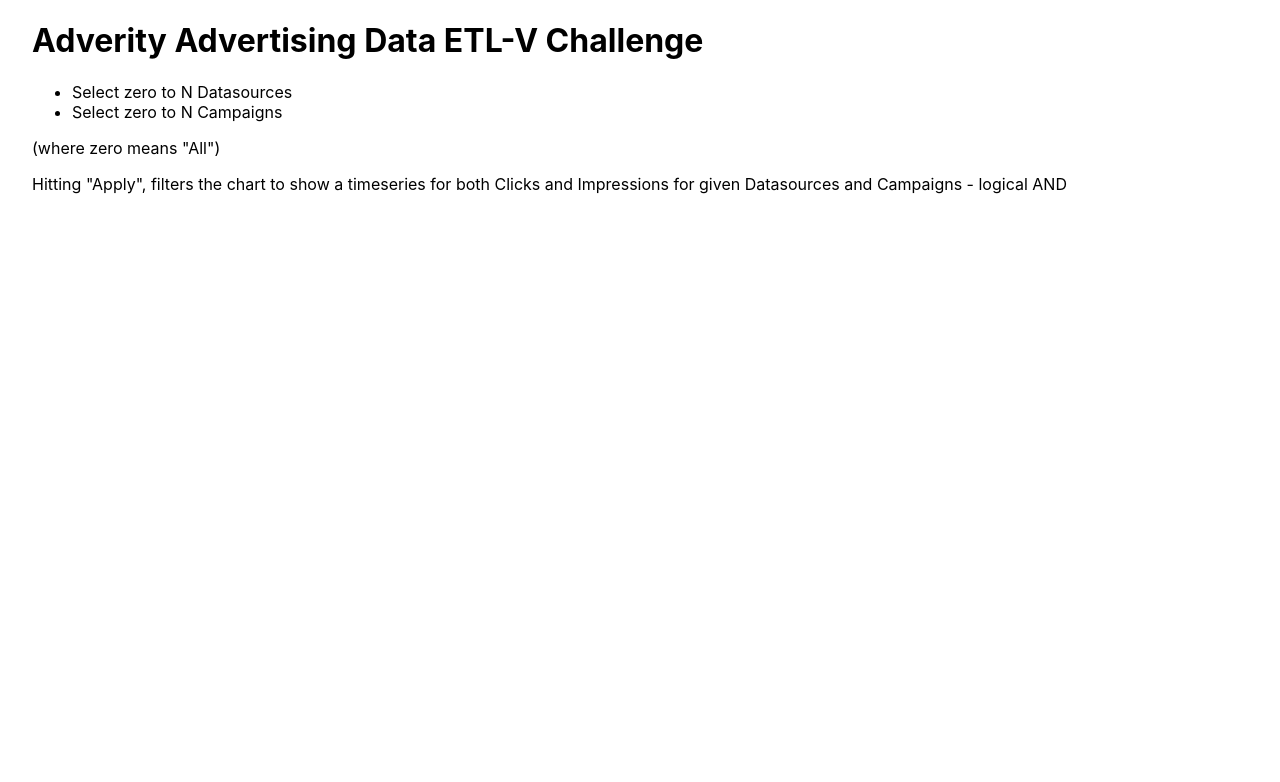
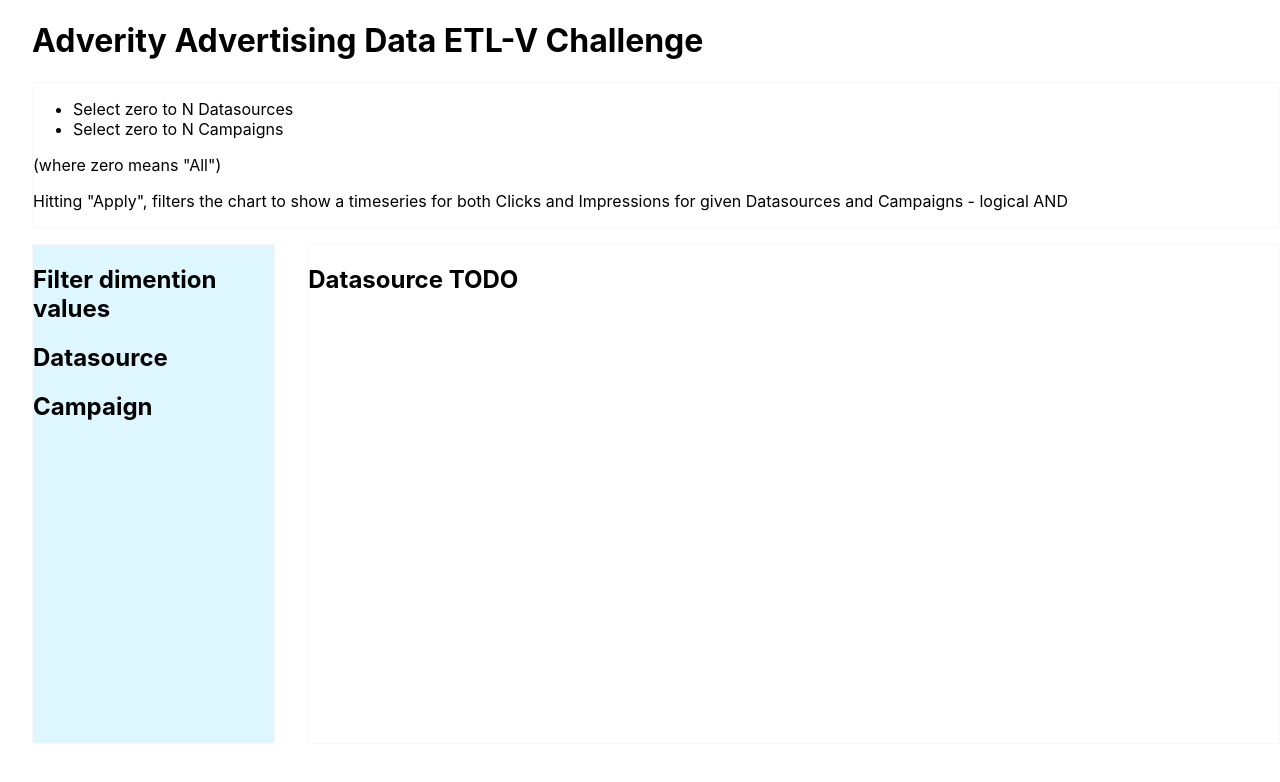
Before and after one commit to kalkusa/adv-recruitment, a React (Create React App) app in the folder advertising-data-dashboard/: page / in a window 1280 px wide. Shown: the top 782 px of the page. Built offline with nearby package versions, Linux system fonts and the light colour scheme.

Commit message:
Install styled-components and adjust styles Added styled-components library and updated CSS using the framework.

```diff
--- a/advertising-data-dashboard/package.json
+++ b/advertising-data-dashboard/package.json
@@ -13,6 +13,7 @@
     "react": "^18.2.0",
     "react-dom": "^18.2.0",
     "react-scripts": "5.0.1",
+    "styled-components": "^6.0.7",
     "typescript": "^4.9.5",
     "web-vitals": "^2.1.4"
   },
--- a/advertising-data-dashboard/src/components/chart/Chart.tsx
+++ b/advertising-data-dashboard/src/components/chart/Chart.tsx
@@ -1,8 +1,17 @@
+import styled from "styled-components";
+
+const Section = styled.section`
+  border-width: 1px;
+  border-style: solid;
+  border-color: #f8f8f8;
+  flex: 1;
+`;
+
 const Chart = () => {
   return (
-    <section id="chart">
+    <Section id="chart">
       <h1>Datasource TODO</h1>
-    </section>
+    </Section>
   );
 };
 
--- a/advertising-data-dashboard/src/components/filter/Filter.tsx
+++ b/advertising-data-dashboard/src/components/filter/Filter.tsx
@@ -1,10 +1,20 @@
+import styled from "styled-components";
+
+const Section = styled.section`
+  background-color: #def7ff;
+  border-width: 1px;
+  border-style: solid;
+  border-color: #f8f8f8;
+  flex: 1;
+`;
+
 const Filter = () => {
   return (
-    <section id="filter">
+    <Section id="filter">
       <h1>Filter dimention values</h1>
       <h2>Datasource</h2>
       <h2>Campaign</h2>
-    </section>
+    </Section>
   );
 };
 
--- a/advertising-data-dashboard/src/components/info/Info.tsx
+++ b/advertising-data-dashboard/src/components/info/Info.tsx
@@ -1,6 +1,14 @@
+import styled from "styled-components";
+
+const Section = styled.section`
+  border-width: 1px;
+  border-style: solid;
+  border-color: #f8f8f8;
+`;
+
 const Info = () => {
   return (
-    <section id="info">
+    <Section id="info">
       <ul>
         <li>Select zero to N Datasources</li>
         <li>Select zero to N Campaigns</li>
@@ -10,7 +18,7 @@
         Hitting "Apply", filters the chart to show a timeseries for both Clicks and Impressions for given Datasources
         and Campaigns - logical AND
       </p>
-    </section>
+    </Section>
   );
 };
 
--- a/advertising-data-dashboard/src/pages/HomePage/HomePage.tsx
+++ b/advertising-data-dashboard/src/pages/HomePage/HomePage.tsx
@@ -1,10 +1,38 @@
+import Chart from "../../components/chart/Chart";
+import Filter from "../../components/filter/Filter";
 import Info from "../../components/info/Info";
+import styled from "styled-components";
+
+const ChartContainer = styled.div`
+  display: flex;
+  margin-top: 1rem;
+  height: 500px;
+`;
+
+const LeftColumn = styled.div`
+  width: 20%;
+  margin-right: 2rem;
+  display: flex;
+`;
+
+const RightColumn = styled.div`
+  width: 80%;
+  display: flex;
+`;
 
 const HomePage = () => {
   return (
     <>
       <h1>Adverity Advertising Data ETL-V Challenge</h1>
       <Info />
+      <ChartContainer>
+        <LeftColumn>
+          <Filter />
+        </LeftColumn>
+        <RightColumn>
+          <Chart />
+        </RightColumn>
+      </ChartContainer>
     </>
   );
 };
```
Also changed, not shown: 1 other file (tests, documents, lock files or other folders).
